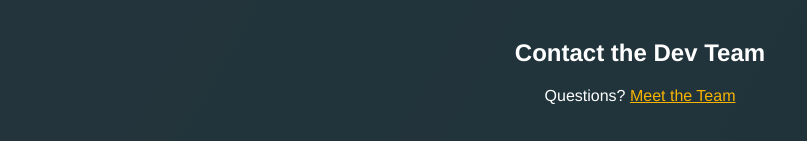
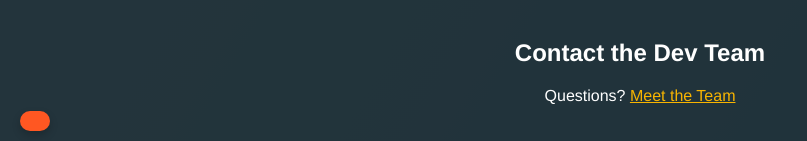
Before and after one commit to JLee4103/Spotify-Wrapped, a Django app: page /spotifyWrapped/home/ in a window 1280 px wide. Shown: the part 659-800 px from the top of the page, without its empty margins (0-807 px from the left). Run offline with Django 5.2, Linux system fonts and the light colour scheme; a user stored in the database is signed in; data comes from the database, SQL or seed files in the repository.

Commit message:
Re-Added Google Translate Functionality

```diff
--- a/mysite/spotifyWrapped/static/spotifyWrapped/home.css
+++ b/mysite/spotifyWrapped/static/spotifyWrapped/home.css
@@ -499,3 +499,40 @@ body.dark .header-button {
     color: #ff1a1a; /* Darker red on hover */
     transform: scale(1.2); /* Slightly enlarge the X */
 }
+
+.translate-widget {
+    position: fixed;
+    bottom: 10px; /* Align just above the footer */
+    left: 20px; /* Keep it on the bottom-left corner */
+    z-index: 1000; /* Ensure it stays on top of other elements */
+    background-color: #ff5722; /* A bold orange for contrast */
+    color: white; /* White text for readability */
+    padding: 10px 15px; /* Padding for a noticeable size */
+    border-radius: 25px; /* Rounded corners for a button feel */
+    box-shadow: 0 4px 8px rgba(0, 0, 0, 0.2); /* Subtle shadow */
+    font-size: 1em; /* Font size for visibility */
+    text-align: center; /* Center align text */
+    cursor: pointer; /* Pointer cursor on hover */
+    transition: background-color 0.3s, transform 0.3s; /* Smooth transitions */
+}
+
+.translate-widget:hover {
+    background-color: #e64a19; /* Slightly darker orange on hover */
+    transform: translateY(-4px); /* Upward movement on hover */
+}
+
+.translate-widget select {
+    background: none; /* Match the button background */
+    color: white; /* Ensure text contrast */
+    border: none; /* Remove border */
+    font-size: 1em; /* Keep font consistent */
+    cursor: pointer; /* Pointer cursor */
+    appearance: none; /* Remove default dropdown styles */
+    padding: 5px 10px; /* Padding for usability */
+    border-radius: 5px; /* Match the overall style */
+}
+
+.translate-widget select:focus {
+    outline: none; /* Remove focus outline */
+    background-color: #d84315; /* Highlight background on focus */
+}
--- a/mysite/spotifyWrapped/templates/spotifyWrapped/home.html
+++ b/mysite/spotifyWrapped/templates/spotifyWrapped/home.html
@@ -113,6 +113,13 @@
 
     <script src="{% static 'spotifyWrapped/home.js' %}"></script>
     <script src="https://cdn.jsdelivr.net/npm/html2canvas@1.4.1/dist/html2canvas.min.js"></script>
+    <script src="//translate.google.com/translate_a/element.js?cb=googleTranslateElementInit"></script>
+    <div id="google_translate_element" class="translate-widget"></div>
+    <script>
+        function googleTranslateElementInit() {
+            new google.translate.TranslateElement({pageLanguage: 'en'}, 'google_translate_element');
+        }
+    </script>
 
 </body>
 </html>
```
